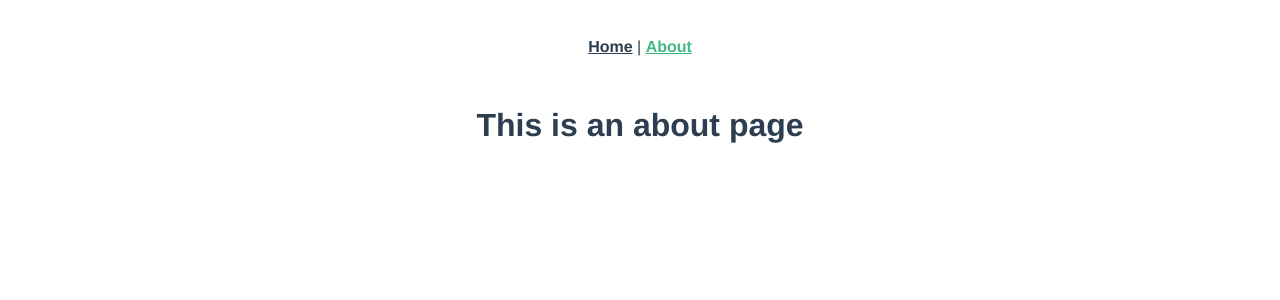
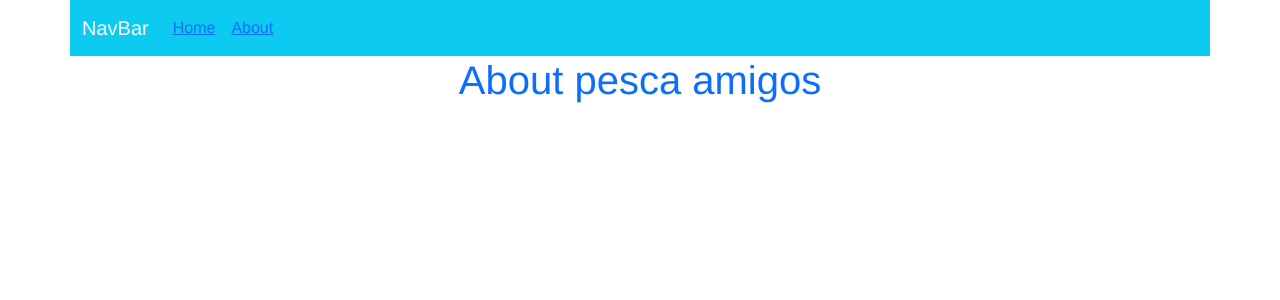
Before and after one commit to Tatan11211/shopishjs, a Vue app: page /about in a window 1280 px wide. Shown: the top 300 px of the page. Built offline with nearby package versions, Linux system fonts and the light colour scheme.

Commit message:
installation of bootstrap-vue and implementation of navbar

```diff
--- a/package.json
+++ b/package.json
@@ -8,8 +8,10 @@
     "lint": "vue-cli-service lint"
   },
   "dependencies": {
+    "bootstrap": "^5.1.3",
+    "bootstrap-vue": "^2.21.2",
     "core-js": "^3.6.5",
-    "vue": "^2.6.11",
+    "vue": "^2.6.14",
     "vue-router": "^3.2.0",
     "vuex": "^3.4.0"
   },
--- a/src/App.vue
+++ b/src/App.vue
@@ -1,12 +1,23 @@
 <template>
   <div id="app">
-    <div id="nav">
+    <Nav />
+    <!-- <div id="nav">
       <router-link to="/">Home</router-link> |
       <router-link to="/about">About</router-link>
-    </div>
+    </div> -->
     <router-view/>
   </div>
 </template>
+
+<script>
+import Nav from './components/Nav.vue'
+
+export default {
+  components:{
+    Nav
+  }
+}
+</script>
 
 <style>
 #app {
--- /dev/null
+++ b/src/components/Nav.vue
@@ -0,0 +1,20 @@
+<template>
+  <div class="nav">
+    <b-navbar class="container" toggleable="lg" type="dark" variant="info">
+      <b-navbar-brand href="#">NavBar</b-navbar-brand>
+
+      <b-navbar-toggle target="nav-collapse"></b-navbar-toggle>
+
+      <b-collapse id="nav-collapse" is-nav>
+        <b-navbar-nav>
+          <b-nav-item href="#"
+            ><router-link to="/">Home</router-link></b-nav-item
+          >
+          <b-nav-item href="#"
+            ><router-link to="/about">About</router-link></b-nav-item
+          >
+        </b-navbar-nav>
+      </b-collapse>
+    </b-navbar>
+  </div>
+</template>
--- a/src/views/About.vue
+++ b/src/views/About.vue
@@ -1,5 +1,5 @@
 <template>
-  <div class="about">
-    <h1>This is an about page</h1>
-  </div>
+    <div class="about">
+        <h1 class="text-primary">About pesca amigos</h1>
+    </div>
 </template>
--- a/src/views/Home.vue
+++ b/src/views/Home.vue
@@ -1,18 +1,14 @@
 <template>
   <div class="home">
     <img alt="Vue logo" src="../assets/logo.png">
-    <HelloWorld msg="Welcome to Your Vue.js App"/>
   </div>
 </template>
 
 <script>
-// @ is an alias to /src
-import HelloWorld from '@/components/HelloWorld.vue'
 
 export default {
   name: 'Home',
   components: {
-    HelloWorld
   }
 }
 </script>
```
Also changed, not shown: src/main.js (+11 -0 lines), 1 other file (tests, documents, lock files or other folders).
